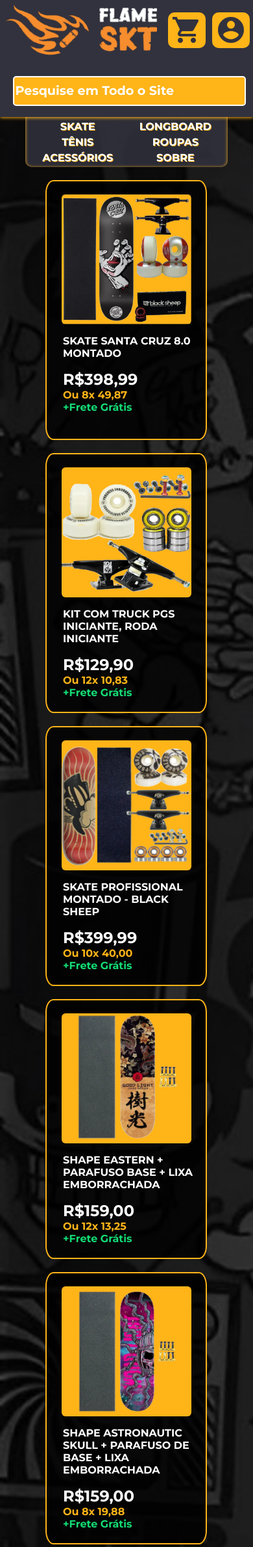
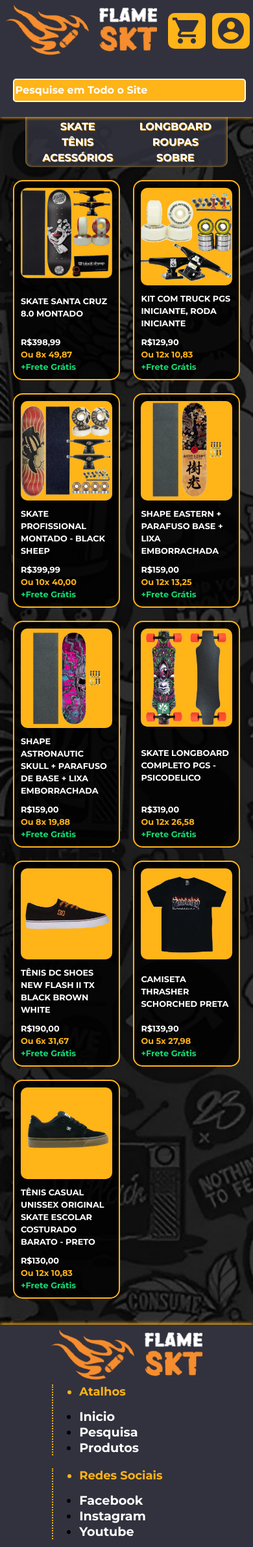
Before and after one commit to Ramos902/FlameSKT-Loja-Online, a PHP site: page / in a window 390 px wide. Shown: the top 2380 px of the page at 65% size. Run offline with PHP 8.4, Linux system fonts and the light colour scheme; data comes from the database, SQL or seed files in the repository; both versions use the stored data as it was after the commit.

Commit message:
Update in MediaQuerie from index and adding produts in SQL sintax

```diff
--- a/FlameSKT/MediaQueries/header_footer_Media.css
+++ b/FlameSKT/MediaQueries/header_footer_Media.css
@@ -21,7 +21,7 @@
     }
 
     #Pesquisa {
-
+        width: 100%;
         height: 40px;
         font-size: 1.2em;
     }
@@ -65,6 +65,11 @@
 
 @media screen and (max-width: 425px) {
 
+    #Pesquisa {
+        height: 30px;
+        font-size: 1.0em;
+    }
+
     .menu-secundario-itens {
         font-size: medium;
 
--- a/FlameSKT/MediaQueries/index_Media.css
+++ b/FlameSKT/MediaQueries/index_Media.css
@@ -0,0 +1,28 @@
+@media screen and (max-width: 650px) {
+    #div-conteudo {
+        grid-template-columns: repeat(auto-fit, minmax(130px, auto));
+        width: 90%;
+    }
+
+    .div-produtos {
+        width: 85%;
+        justify-self: center;
+
+    }
+
+    .produtos-linha span {
+
+        font-size: 0.8em;
+    }
+
+    .ImagemProduto, .ImagemProduto img {
+
+        height: auto; width: 100%;
+    }
+}
+@media screen and (max-width: 375px) {
+
+    .produtos-linha span {
+        font-size: 0.7em;
+    }
+}
--- a/FlameSKT/index.php
+++ b/FlameSKT/index.php
@@ -49,11 +49,18 @@
 <head>
     <meta name="viewport" content="width=device-width, initial-scale=1">
     <meta http-equiv="Content-Type" content="text/html;charset=UTF-8">
+
+    <!-- Css Icon Site -->
+    <link rel="icon" href="img\site\icon.png">
+
+    <!-- Css Estilos do Site -->
     <link href="style.css" rel="stylesheet">
-    <link rel="icon" href="img\site\icon.png">
     <link href="fullsite.css" rel="stylesheet">
     <link href="header_footer.css" rel="stylesheet">
+
+    <!-- Css MediaQueries -->
     <link rel="stylesheet" href="./MediaQueries/header_footer_Media.css">
+    <link rel="stylesheet" href="./MediaQueries/index_Media.css">
     <link href="https://fonts.googleapis.com/icon?family=Material+Icons" rel="stylesheet">
     <title>FlameSKT</title>
 </head>
@@ -75,7 +82,7 @@
                                 <img src="<?= $Produtos['img'] ?>" width="200" height="auto" alt="ImagemProduto">
                             </div>
                             <div class="NomeProduto">
-                                <p><?= $Produtos['titulo'] ?></p>
+                                <span><?= $Produtos['titulo'] ?></span>
                             </div>
                             <div class="PrecoProduto">
                                 <span class="preco">R$<?= number_format((float)$Produtos['preco'], 2, ',', '') ?><br></span>
--- a/FlameSKT/style.css
+++ b/FlameSKT/style.css
@@ -11,7 +11,7 @@
     width: 80%; height: auto;
     display: grid;
     grid-template-columns: repeat(auto-fit, minmax(250px, auto));
-    grid-template-rows: 400px;
+    grid-template-rows: repeat(auto-fit, minmax(250px, auto));;
     gap: 20px;
     justify-content: center;
 }
@@ -21,8 +21,8 @@
     justify-content: space-between;
     border: 2px solid #ffb418;
     background-color: rgba(0, 0, 0, 0.8);
-    border-radius: 5%;
-    padding: 10px; padding-bottom: 20px; padding-top: 20px;
+    border-radius: 15px;
+    padding: 10px;
 
 }
 .div-produtos:hover{
@@ -33,29 +33,29 @@
     display: flex;
     justify-content: space-between;
     flex-direction: column;
-    width: 225px; height: min-content;
+    width: auto; height: 100%;
+    max-width: 225px;
     align-items: center;
+    row-gap: 10px;
 }
 .ImagemProduto{
     background-color: #ffb418;
-    border-radius: 3%;
+    border-radius: 10px;
     display: flex;
     justify-content: center;
-    height: 200px; width: 200px;
+    height: 225px; width: 225px;
 }
 .NomeProduto{
     color: white;
     font-family: 'Montserrat', sans-serif;
     text-align: left;
-    margin-left: 15px;
     text-transform: uppercase;
 }
 .PrecoProduto{
-    width: 210px;
+    width: 100%;
     color: white;
     font-family: 'Montserrat', sans-serif;
     text-align: left;
-    margin-left: 15px;
     text-transform: uppercase;
 }
 .preco{
```
Also changed, not shown: FlameSKT/Assets/banco.sql (+13 -0 lines).
